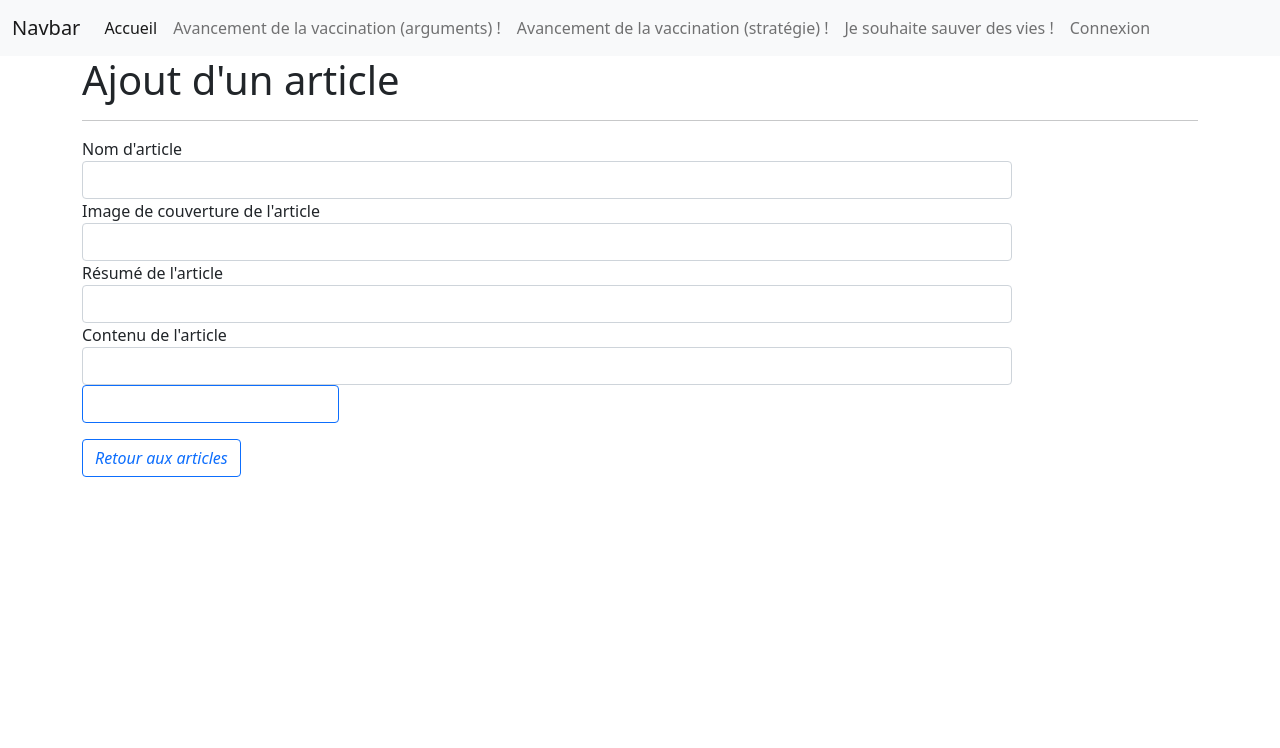
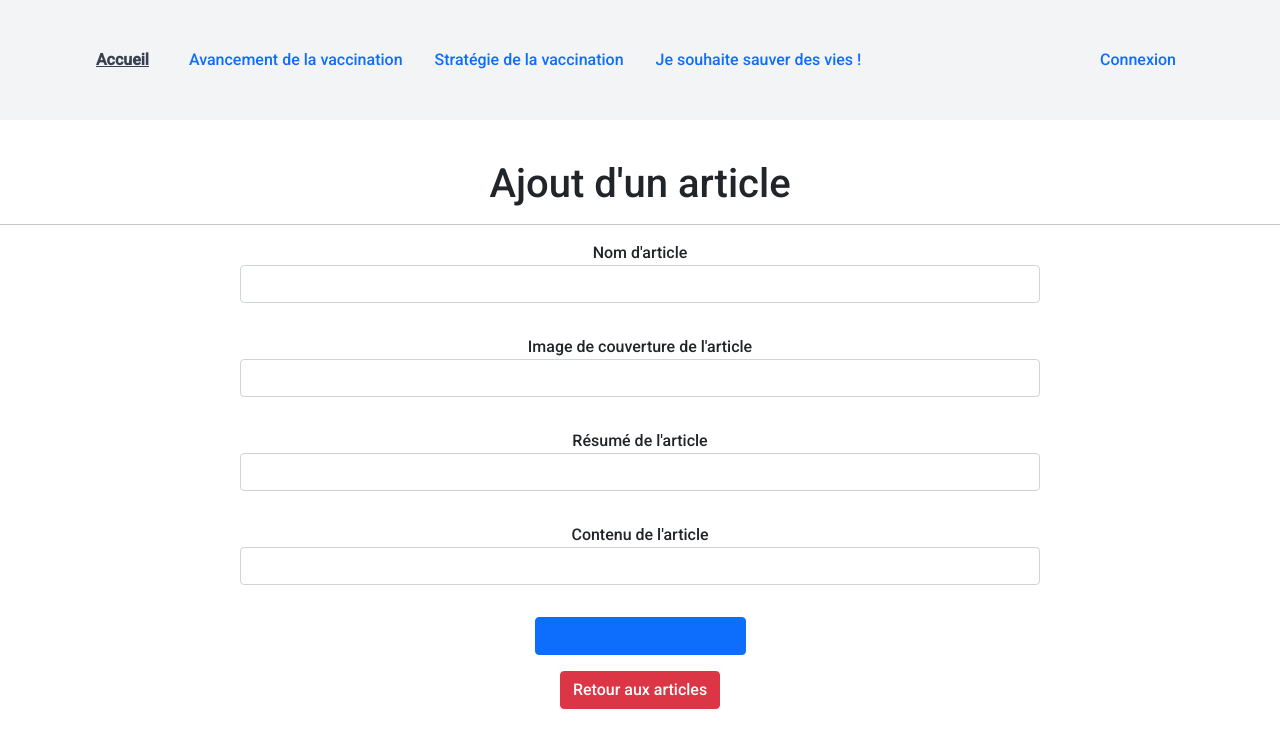
Before and after one commit to Deltouille/symfonyConceptionDigitale, a Symfony app: template templates/administration/ajoutArticle.html.twig in a window 1280 px wide. Shown: the top 748 px of the page. Run offline with Twig, Linux system fonts and the light colour scheme; the template is opened without the code that fills it, so the values that code supplies are empty; form fields are guessed from the names that the template uses; some libraries are stand-ins or nearby versions.

Commit message:
refonte html
réalisation de la refonte html

Administration -> Finie
Page d'Accueil -> en cours

```diff
--- a/public/css/style.css
+++ b/public/css/style.css
@@ -1,3 +1,7 @@
+* {
+    font-family: 'Roboto', sans-serif;
+}
+
 .a-link {
     color: white;
     text-decoration: none;
@@ -7,3 +11,10 @@
     display: grid;
     grid-template-columns: repeat(auto-fill, minmax(230px, 1fr));
 }
+
+@media (min-width: 992px) {
+    .navbar-custom {
+        padding-top: 2rem !important;
+        background-color: red !important;
+    }
+}
--- a/templates/administration/ajoutArticle.html.twig
+++ b/templates/administration/ajoutArticle.html.twig
@@ -11,12 +11,12 @@
 <div>
     <div class="pull-right">
         </div>
-        <h1>Ajout d'un article</h1>
+        <h1 align="center">Ajout d'un article</h1>
         <hr />
         {{ include('administration/formulaireArticle.html.twig')}}
-        <p>
-        <a href="#" class="btn btn-outline-primary">
-            <i class="glyphicon glyphicon-chevron-left">Retour aux articles</i>
+        <p class="d-flex justify-content-center">
+        <a href="{{ path('administration') }}" class="btn btn-danger text-center">
+            Retour aux articles
         </a>
     </div>
 </html>
--- a/templates/administration/formulaireArticle.html.twig
+++ b/templates/administration/formulaireArticle.html.twig
@@ -1,4 +1,4 @@
-    <div class="well">
+    <div class="justify-content-center" align="center">
         {{ form_start(form, {'attr': {'class': 'form-horizontal'}}) }}
 
         {# Les erreurs générales du formulaire #}
@@ -6,7 +6,7 @@
 
         {# Génération manuelle du formulaire #}
         {# Nom de l'article #}
-        <div class="form-group">
+        <div class="form-group mx-16 sm:mx-16 md:mx-16 lg:mx-16 xl:mx-40 2xl:mx-60">
             {# Génération du label #}
             {{ form_label(form.titreArticle, "Nom d'article", {'label_attr': {'class': 'cal-sm-2 control-label'}}) }}
             {# Affichage des erreurs pour ce champ précis #}
@@ -17,7 +17,7 @@
             </div>
         </div>
         {# Image de couverture de l'article #}
-        <div class="form-group">
+        <div class="form-group mx-16 sm:mx-16 md:mx-16 lg:mx-16 xl:mx-40 2xl:mx-60" style="margin-top: 2rem;">
             {# Génération du label #}
             {{ form_label(form.image, "Image de couverture de l'article", {'label_attr': {'class': 'cal-sm-2 control-label'}}) }}
             {# Affichage des erreurs pour ce champ précis #}
@@ -28,7 +28,7 @@
             </div>
         </div>
         {# Résumé de l'article #}
-        <div class="form-group">
+        <div class="form-group mx-16 sm:mx-16 md:mx-16 lg:mx-16 xl:mx-40 2xl:mx-60" style="margin-top: 2rem;">
             {# Génération du label #}
             {{ form_label(form.resumeArticle, "Résumé de l'article", {'label_attr': {'class': 'cal-sm-2 control-label'}}) }}
             {# Affichage des erreurs pour ce champ précis #}
@@ -39,7 +39,7 @@
             </div>
         </div>
         {# Contenu de l'article #}
-        <div class="form-group">
+        <div class="form-group mx-16 sm:mx-16 md:mx-16 lg:mx-16 xl:mx-40 2xl:mx-60" style="margin-top: 2rem;">
             {# Génération du label #}
             {{ form_label(form.contenuArticle, "Contenu de l'article", {'label_attr': {'class': 'cal-sm-2 control-label'}}) }}
             {# Affichage des erreurs pour ce champ précis #}
@@ -50,10 +50,10 @@
             </div>
         </div>
 
-        <p>
+        <p class="d-flex justify-content-center" style="margin-top: 2rem;">
 
         {# Pour le bouton, pas de label ni d'erreur, on affiche juste le widget #}
-        {{ form_widget(form.ajouter, {'attr': {'class': 'btn btn-outline-primary'}}) }}
+        {{ form_widget(form.ajouter, {'attr': {'class': 'btn btn-primary text-center'}}) }}
         {# Fermeture de la balise <form> de formulaire HTML #}
         {{ form_end(form) }}
     </div>
--- a/templates/base.html.twig
+++ b/templates/base.html.twig
@@ -6,8 +6,13 @@
         {# Run `composer require symfony/webpack-encore-bundle`
            and uncomment the following Encore helpers to start using Symfony UX #}
         {% block stylesheets %}
+            <link href="https://unpkg.com/tailwindcss@^2/dist/tailwind.min.css" rel="stylesheet">
             <link href="https://cdn.jsdelivr.net/npm/bootstrap@5.1.2/dist/css/bootstrap.min.css" rel="stylesheet" integrity="sha384-uWxY/CJNBR+1zjPWmfnSnVxwRheevXITnMqoEIeG1LJrdI0GlVs/9cVSyPYXdcSF" crossorigin="anonymous">
             <link rel="stylesheet" href="{{ asset('css/style.css') }}">
+            <link rel="stylesheet" href="https://use.fontawesome.com/releases/v5.15.4/css/all.css" integrity="sha384-DyZ88mC6Up2uqS4h/KRgHuoeGwBcD4Ng9SiP4dIRy0EXTlnuz47vAwmeGwVChigm" crossorigin="anonymous">
+            <link rel="preconnect" href="https://fonts.googleapis.com">
+            <link rel="preconnect" href="https://fonts.gstatic.com" crossorigin>
+            <link href="https://fonts.googleapis.com/css2?family=Roboto:wght@500&display=swap" rel="stylesheet">
         {% endblock %}
 
         {% block javascripts %}
@@ -16,18 +21,29 @@
         {% endblock %}
     </head>
     <body>
-    <nav class="navbar navbar-expand-lg navbar-light bg-light">
-            <div class="container-fluid">
-                <a class="navbar-brand" href="#">Navbar</a>
-                <button class="navbar-toggler" type="button" data-bs-toggle="collapse" data-bs-target="#navbarNavAltMarkup" aria-controls="navbarNavAltMarkup" aria-expanded="false" aria-label="Toggle navigation">
-                <span class="navbar-toggler-icon"></span>
-                </button>
-                <div class="collapse navbar-collapse" id="navbarNavAltMarkup">
-                <div class="navbar-nav">
-                    <a class="nav-link active" aria-current="page" href="{{ path('accueil') }}">Accueil</a>
-                    <a class="nav-link" href="{{ path('facts-vaccination') }}">Avancement de la vaccination (arguments) !</a>
-                    <a class="nav-link" href="{{ path('avance-vaccination') }}">Avancement de la vaccination (stratégie) !</a>
+<!-- navbar goes here -->
+<nav class="bg-gray-100">
+  <div class="max-w-6xl mx-auto px-4">
+    <div class="flex justify-between">
+
+      <div class="flex space-x-4">
+        <!-- logo -->
+        <div>
+          <a href="{{ path('accueil') }}" class="flex items-center py-5 px-2 text-gray-700 hover:text-gray-900">
+            <span class="font-bold">Accueil</span>
+          </a>
+        </div>
+
+        <!-- primary nav -->
+        <div class="hidden md:flex items-center">
+                    <a class="nav-link" href="{{ path('facts-vaccination') }}">Avancement de la vaccination</a>
+                    <a class="nav-link" href="{{ path('avance-vaccination') }}">Stratégie de la vaccination</a>
                     <a class="nav-link" href="{{ path('infoUtilisateur') }}">Je souhaite sauver des vies !</a>
+        </div>
+      </div>
+
+      <!-- secondary nav -->
+      <div class="hidden md:flex items-center space-x-1">
         {% if is_granted('ROLE_ADMIN') %}
             <a class="nav-link" href="{{ path('administration') }}">Administration</a>
             <a class="nav-link" href="{{ path('app_logout') }}">Déconnexion</a>
@@ -35,17 +51,46 @@
             <a class="nav-link" href="{{ path('app_login') }}">Connexion</a>
         {% endif %}
       </div>
+
+      <!-- mobile button goes here -->
+      <div class="md:hidden flex items-center">
+        <button class="mobile-menu-button">
+          <svg class="w-6 h-6" xmlns="http://www.w3.org/2000/svg" fill="none" viewBox="0 0 24 24" stroke="currentColor">
+            <path stroke-linecap="round" stroke-linejoin="round" stroke-width="2" d="M4 6h16M4 12h16M4 18h16" />
+          </svg>
+        </button>
+      </div>
+
     </div>
   </div>
+
+  <!-- mobile menu -->
+  <div class="mobile-menu hidden md:hidden">
+    <a href="#" class="block py-2 px-4 text-sm hover:bg-gray-200">Features</a>
+    <a href="#" class="block py-2 px-4 text-sm hover:bg-gray-200">Pricing</a>
+  </div>
 </nav>
-            <div class="container">
+
+<!-- content goes here -->
+<div class="pt-10 text-center">
+  <div>
                 {% block body %}
 
                 {% endblock %}
+    </div>
+</div>
 
                 {% block js %}
+                    <script>
+                        // grab everything we need
+                        const btn = document.querySelector("button.mobile-menu-button");
+                        const menu = document.querySelector(".mobile-menu");
+                        // add event listeners
+                        btn.addEventListener("click", () => {
+                            menu.classList.toggle("hidden");
+                        });
+                    </script>
+                {% endblock %}
 
-                {% endblock %}
-            </div>
     </body>
 </html>
```
Also changed, not shown: afaire.txt (+8 -1 lines), public/js/script.js (added, +10 -0 lines), src/Controller/DefaultController.php (+8 -0 lines), templates/administration/index.html.twig (+27 -5 lines), templates/administration/modificationArticle.html.twig (+4 -4 lines), templates/default/centre-vaccination.html.twig (added, +7 -0 lines), templates/default/index.html.twig (+20 -4 lines), templates/security/login.html.twig (+11 -6 lines). Lines whose indentation alone changed are shown as unchanged.
